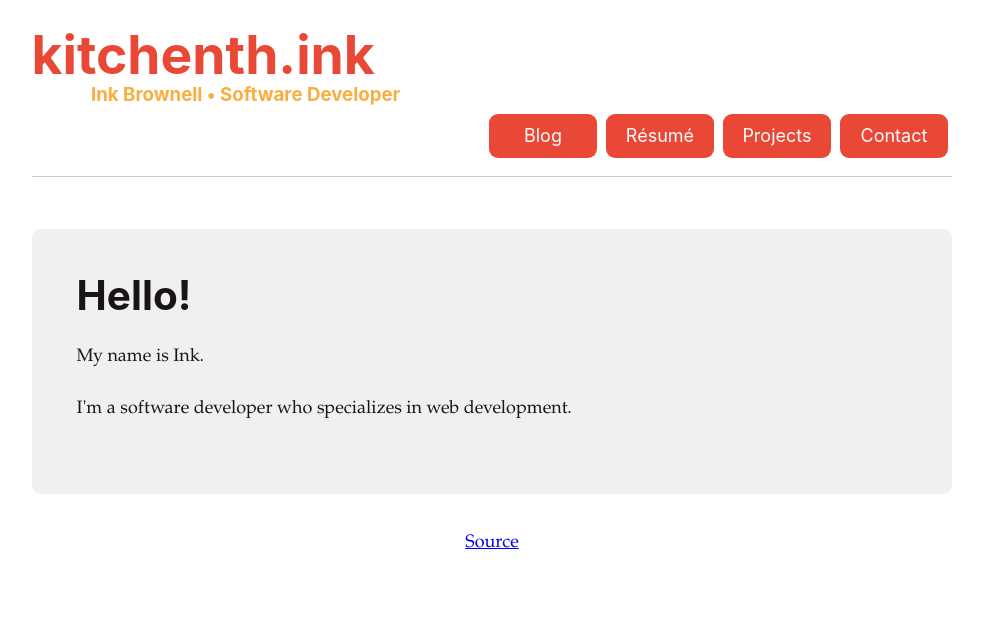
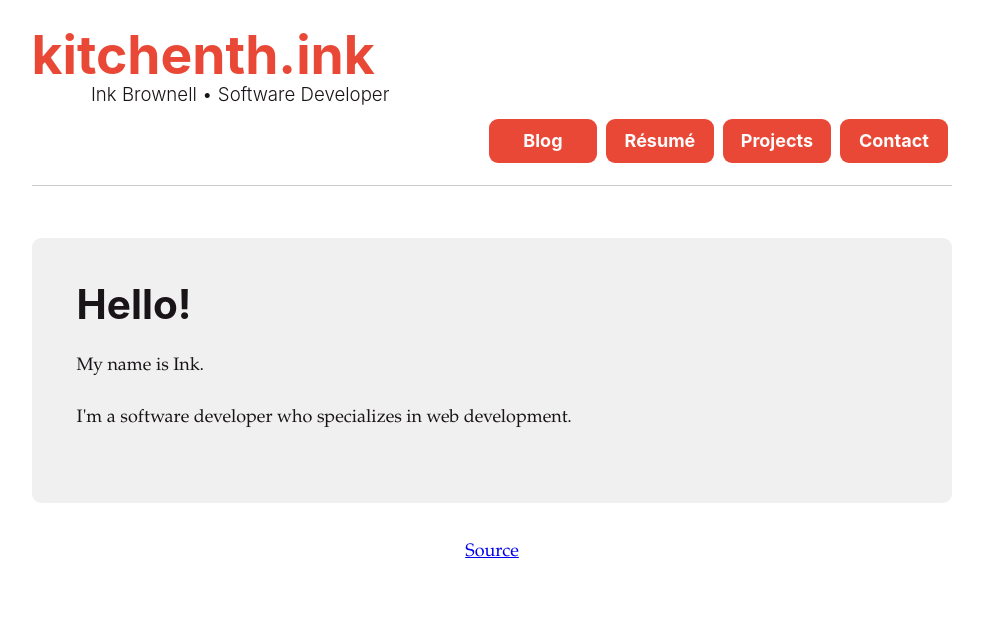
Before and after one commit to DavidABrownell/kitchenthink, a Gatsby site: page / in a window 1280 px wide. Shown: the whole page, without its empty margins (148-1131 px from the left). Built offline with nearby package versions, Linux system fonts and the light colour scheme; Gatsby itself is replaced by a stand-in of ours.

Commit message:
Styled header

```diff
--- a/src/components/header.js
+++ b/src/components/header.js
@@ -24,11 +24,13 @@ const Header = ({ siteTitle }) => (
                 </Link>
             </h1>
             <h2 className="site-description">
-                Ink Brownell &bull; Software Developer
+                Ink&nbsp;Brownell &bull;&nbsp;Software&nbsp;Developer
             </h2>
             <nav
                 style={{
                     display: 'flex',
+                    flexDirection: 'row',
+                    flexWrap: 'wrap',
                     justifyContent: 'flex-end',
                     marginBottom: '1rem',
                 }}
--- a/src/components/layout.css
+++ b/src/components/layout.css
@@ -611,26 +611,28 @@ pre tt:after {
 
 .site-title {
   font-size: 40pt;
+  font-weight: bold;
   margin: 0;
   color: #ea4836;
 }
 
 .site-description {
   margin: 0 0 0.5rem;
-  color: #faae3f;
+  color: #191418;
   padding-left: 3.3rem;
   font-size: 14pt;
+  font-weight: 350;
 }
 
 .nav-button {
-  margin-left: 0.25rem;
-  margin-right: 0.25rem;
+  margin: 0.25rem;
 
   padding: 0.5rem;
   min-width: 6rem;
   text-align: center;
 
   font-family: -apple-system, BlinkMacSystemFont, Segoe UI, Roboto, Oxygen, Ubuntu, Cantarell, Fira Sans, Droid Sans, Helvetica Neue, sans-serif;
+  font-weight: bold;
 
   color: #fcfcfc;
   background-color: #ea4836;
```
